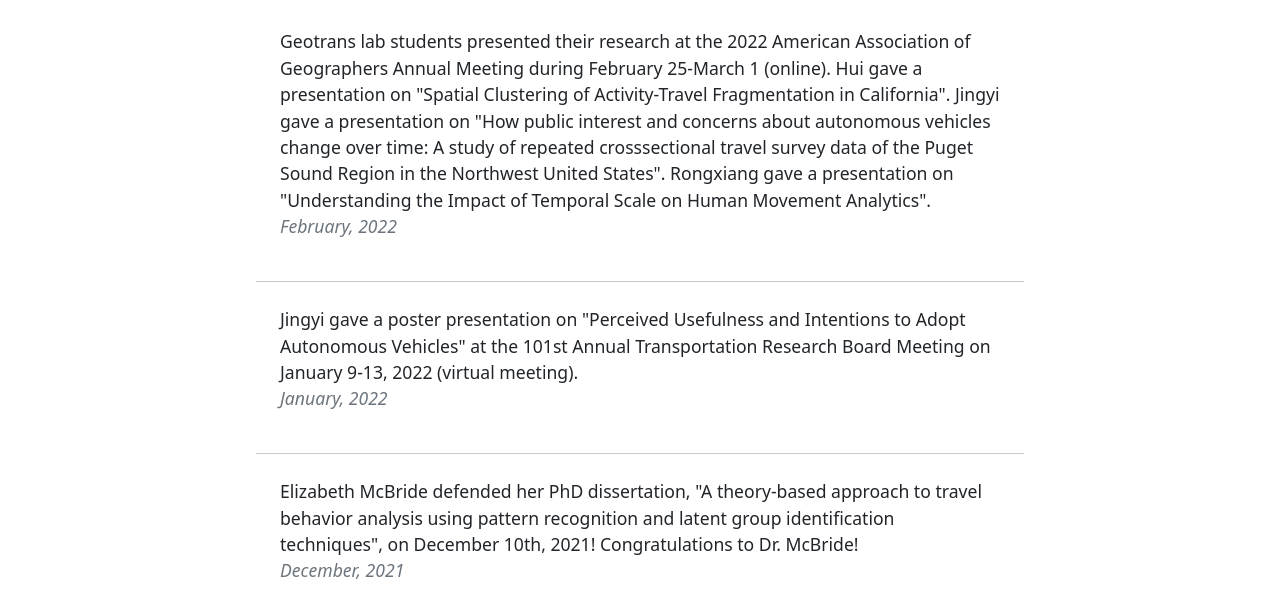
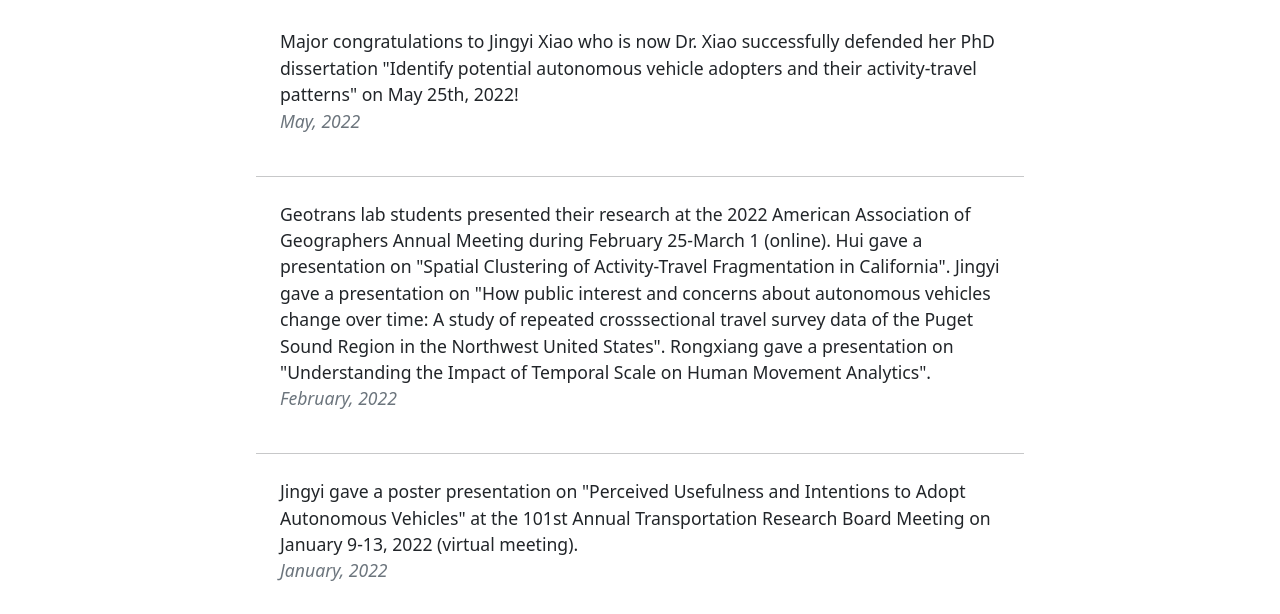
Before and after one commit to GeoTransUCSB/WebsiteMaterial, a plain HTML site: page news.html in a window 1280 px wide. Shown: the part 186-800 px from the top of the page. Drawn offline with nearby package versions, Linux system fonts and the light colour scheme; a script that the page names is missing.

Commit message:
add news item

```diff
--- a/news.html
+++ b/news.html
@@ -49,6 +49,13 @@
 						</style>
 
 						<div class="row gx-4 gx-lg-5 justify-content-center lead-overwrite">
+
+                    <div class="post-preview">
+                            Major congratulations to Jingyi Xiao who is now Dr. Xiao successfully defended her PhD dissertation "Identify potential autonomous vehicle adopters and their activity-travel patterns" on May 25th, 2022!
+                        <p class="post-meta">May, 2022</p>
+                    </div>
+                    <hr class="my-4">
+
                     <div class="post-preview">
                             Geotrans lab students presented their research at the 2022 American Association of Geographers Annual Meeting during February 25-March 1 (online). Hui gave a presentation on "Spatial Clustering of Activity-Travel Fragmentation in California". Jingyi gave a presentation on "How public interest and concerns about autonomous vehicles change over time: A study of repeated crosssectional travel survey data of the Puget Sound Region in the Northwest United States". Rongxiang gave a presentation on "Understanding the Impact of Temporal Scale on Human Movement Analytics".
                         <p class="post-meta">February, 2022</p>
@@ -62,7 +69,7 @@
                     <hr class="my-4">
 
                     <div class="post-preview">
-                            Elizabeth McBride defended her PhD dissertation, "A theory-based approach to travel behavior analysis using pattern recognition and latent group identification techniques", on December 10th, 2021! Congratulations to Dr. McBride!
+                            Elizabeth McBride successfully defended her PhD dissertation "A theory-based approach to travel behavior analysis using pattern recognition and latent group identification techniques" on December 10th, 2021! Congratulations to Dr. McBride!
                         <p class="post-meta">December, 2021</p>
                     </div>
                     <hr class="my-4">
```
Also changed, not shown: 2 other files.
